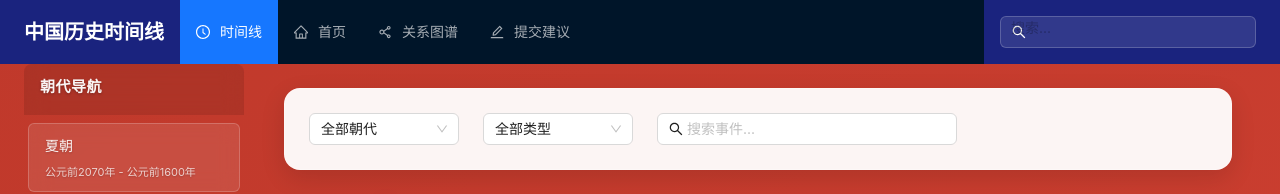
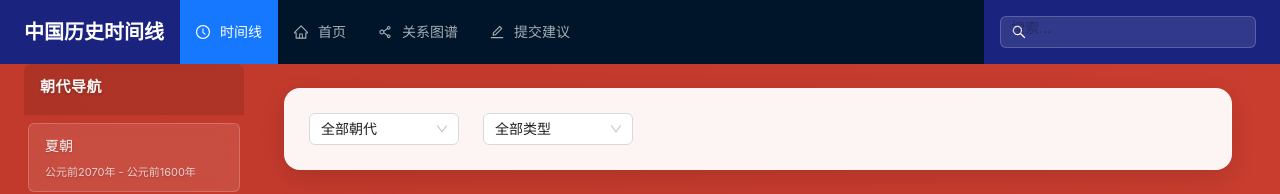
Before and after one commit to chengms/HistoricalThreads, a React (Vite) app in the folder frontend/: page / in a window 1280 px wide. Shown: the top 194 px of the page. Built offline with nearby package versions, Linux system fonts and the light colour scheme.

Commit message:
Remove duplicate search box from timeline page: Keep only global search in header, remove local search input from filter card

```diff
--- a/frontend/src/pages/Timeline/index.tsx
+++ b/frontend/src/pages/Timeline/index.tsx
@@ -1,8 +1,8 @@
 import { useState, useEffect, useRef } from 'react'
-import { Card, Select, Input, Space, Typography, Spin, Tag, Button, Avatar } from 'antd'
-import { SearchOutlined, CalendarOutlined, UserOutlined } from '@ant-design/icons'
+import { Card, Select, Space, Typography, Spin, Tag, Button, Avatar } from 'antd'
+import { CalendarOutlined, UserOutlined } from '@ant-design/icons'
 import { useNavigate } from 'react-router-dom'
-import { loadEvents, loadDynasties, searchEvents } from '@/services/dataLoader'
+import { loadEvents, loadDynasties } from '@/services/dataLoader'
 import type { Event, Dynasty, Person } from '@/types'
 import '@/styles/timeline.css'
 
@@ -55,7 +55,6 @@ export default function TimelinePage() {
   const timelineContainerRef = useRef<HTMLDivElement>(null)
   const [dynasty, setDynasty] = useState<string>('all')
   const [eventType, setEventType] = useState<string>('all')
-  const [searchText, setSearchText] = useState<string>('')
   const [events, setEvents] = useState<Event[]>([])
   const [dynasties, setDynasties] = useState<Dynasty[]>([])
   const [loading, setLoading] = useState(true)
@@ -186,20 +185,12 @@ export default function TimelinePage() {
         filtered = filtered.filter(e => e.eventType === eventType)
       }
 
-      if (searchText) {
-        const searched = await searchEvents(searchText)
-        filtered = searched.filter(e =>
-          (dynasty === 'all' || e.dynastyId === Number(dynasty)) &&
-          (eventType === 'all' || e.eventType === eventType)
-        )
-      }
-
       // 按年份排序
       filtered.sort((a, b) => a.eventYear - b.eventYear)
       setEvents(filtered)
     }
     filterEvents()
-  }, [dynasty, eventType, searchText])
+  }, [dynasty, eventType])
 
   // 按年份分组事件
   const groupEventsByYear = () => {
@@ -357,13 +348,6 @@ export default function TimelinePage() {
               { label: '改革', value: 'reform' },
             ]}
           />
-          <Input
-            placeholder="搜索事件..."
-            prefix={<SearchOutlined />}
-            style={{ width: 300 }}
-            value={searchText}
-            onChange={(e) => setSearchText(e.target.value)}
-          />
         </Space>
       </Card>
 
```
